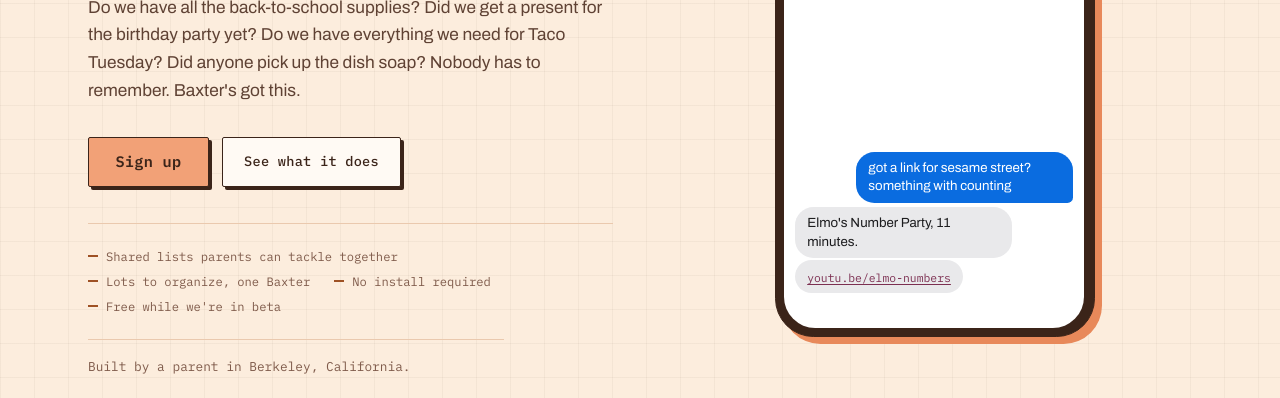
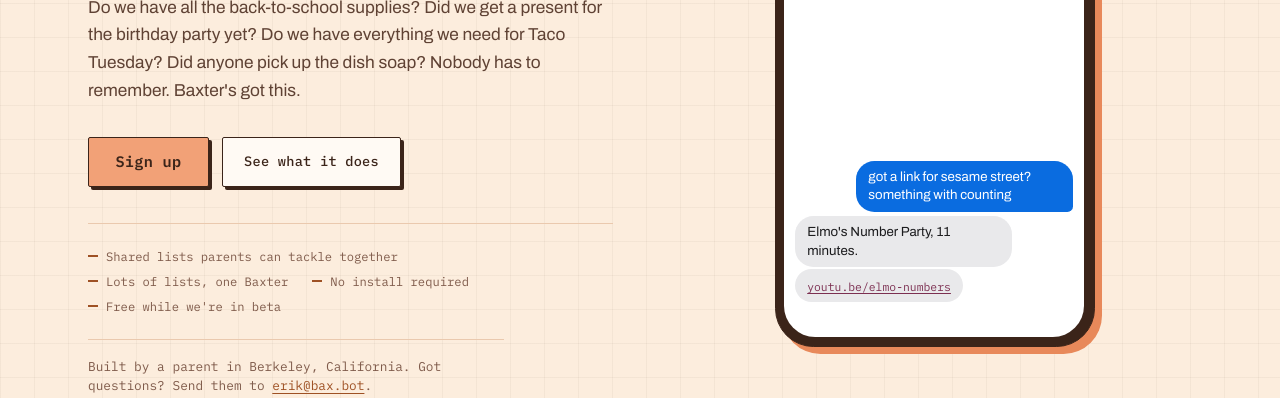
Before and after one commit to ehopealot/baxter-family, a plain HTML site: page index.html in a window 1280 px wide. Shown: the part 402-800 px from the top of the page. Drawn offline with Linux system fonts and the light colour scheme.

Commit message:
small tweaks

```diff
--- a/index.html
+++ b/index.html
@@ -63,12 +63,13 @@
         </div>
         <ul class="hero-facts">
           <li><span>Shared lists parents can tackle together</span></li>
-          <li><span>Lots to organize, one Baxter</span></li>
+          <li><span>Lots of lists, one Baxter</span></li>
           <li><span>No install required</span></li>
           <li><span>Free while we're in beta</span></li>
         </ul>
 
-        <p class="hero-sig">Built by a parent in Berkeley,&nbsp;California.</p>
+        <p class="hero-sig">Built by a parent in Berkeley,&nbsp;California. Got questions?
+          Send them to <a href="mailto:erik@bax.bot">erik@bax.bot</a>.</p>
       </div>
 
       <div class="demo">
--- a/styles.css
+++ b/styles.css
@@ -1437,3 +1437,16 @@ p {
 	font: 400 0.8rem / 1.5 var(--mono);
 	color: var(--ink-3);
 }
+
+/* The address has to clear 4.5:1 against paper, which --ink-3 around it does
+   not; the deeper peach carries the link on its own without turning a quiet
+   signature into a call to action. */
+.hero-sig a {
+	color: var(--peach-deep);
+	text-decoration: underline;
+	text-underline-offset: 0.2em;
+	text-decoration-thickness: 1px;
+}
+.hero-sig a:hover {
+	color: var(--ink);
+}
```
